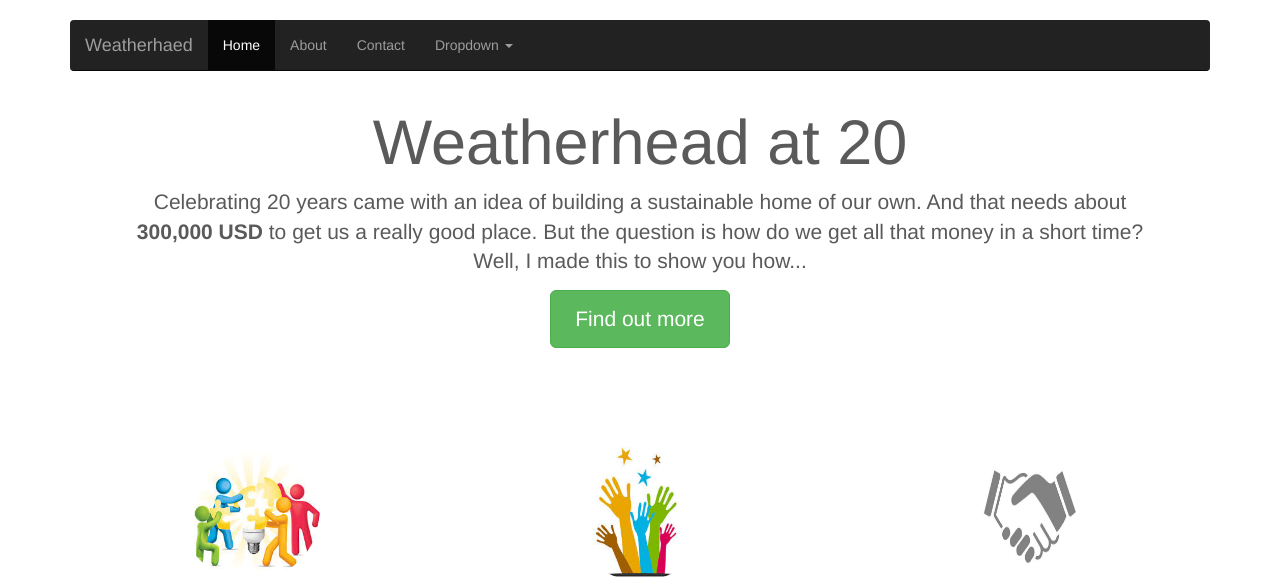
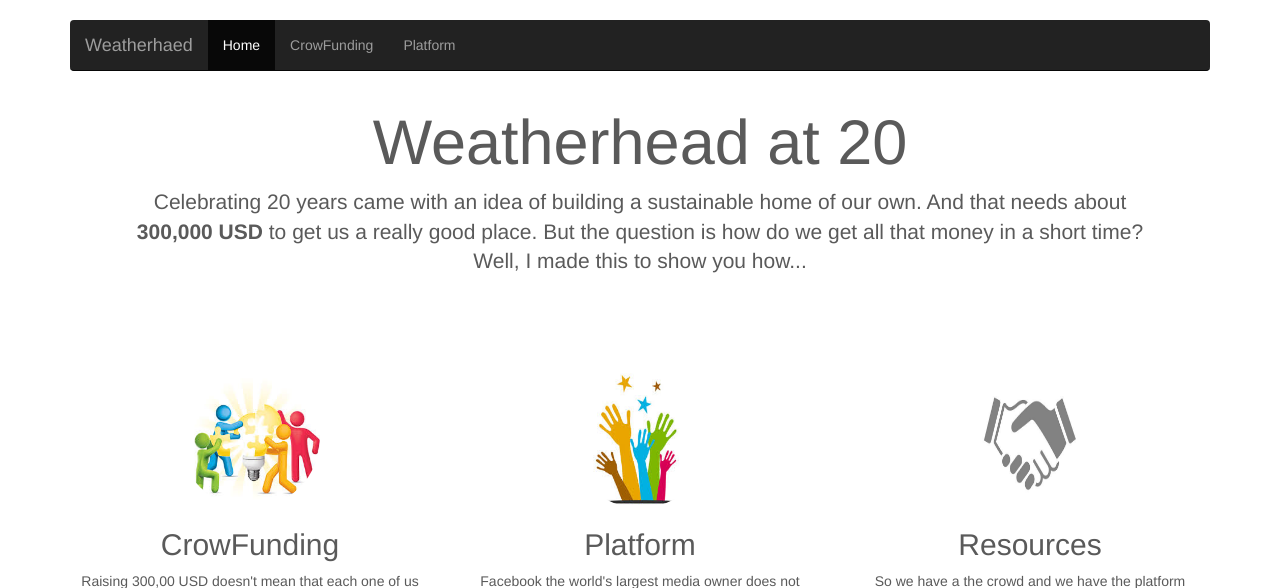
Before and after one commit to lukyamuziB/whc-info, a Flask app: page / in a window 1280 px wide. Shown: the top 588 px of the page. Run offline with Flask 2, Linux system fonts and the light colour scheme; some libraries are stand-ins or nearby versions.

Commit message:
made templates neater

```diff
--- a/app/main/views.py
+++ b/app/main/views.py
@@ -5,6 +5,20 @@ from . import main
 def index():
     return render_template('index.html')
 
+@main.route('/crowdfunding')
+def crowdfunding():
+    return render_template('crowd.html')
+
+
+@main.route('/platform')
+def platform():
+    return render_template('platform.html')
+
+
+@main.route('/what-we-need')
+def required():
+    return render_template('required.html')
+
 @main.route('/test')
 def test():
-    return render_template('required.html')
+    return render_template('base.html')
--- a/app/templates/base.html
+++ b/app/templates/base.html
@@ -37,31 +37,25 @@ super()
           <div id="navbar" class="navbar-collapse collapse">
             <ul class="nav navbar-nav">
               <li class="active"><a href="{{ url_for('main.index') }}">Home</a></li>
-                  <li><a href="{{ url_for('main.index') }}">About</a></li>
-                  <li><a href="{{ url_for('main.index') }}">Contact</a></li>
-                  <li class="dropdown">
-                    <a href="#" class="dropdown-toggle" data-toggle="dropdown" role="button" aria-haspopup="true" aria-expanded="false">Dropdown <span class="caret"></span></a>
-                    <ul class="dropdown-menu">
-                      <li><a href="#">Featured Players</a></li>
-                      <li><a href="#">Historicals</a></li>
-                      <li><a href="#">Something else here</a></li>
-                      <li role="separator" class="divider"></li>
-                      <li class="dropdown-header">Founders</li>
-                      <li><a href="#">Historicals</a></li>
-                      <li><a href="#">Featured Historicals</a></li>
-                    </ul>
-                  </li>
+              <li><a href="{{ url_for('main.crowdfunding') }}">CrowFunding</a></li>
+              <li><a href="{{ url_for('main.platform') }}">Platform</a></li>
             </ul>
           </div>
         </div>
       </nav>
-
     </div>
   </div>
 {% endblock %}
 
 {% block content %}
 <br> <br>
+{% endblock %}
+
+{% block footer %}
+<footer>
+    <p class="pull-right"><a href="#">Back to top</a></p>
+    <p>&copy; 2017 Weatherhaed Hockey Club. &middot; <a href="#">Privacy</a> &middot; <a href="#">Terms</a></p>
+</footer>
 {% endblock %}
 
 
--- a/app/templates/index.html
+++ b/app/templates/index.html
@@ -1,76 +1,8 @@
+{% extends "base.html" %}
 
-<!DOCTYPE html>
-<html lang="en">
-  <head>
-    <meta charset="utf-8">
-    <meta http-equiv="X-UA-Compatible" content="IE=edge">
-    <meta name="viewport" content="width=device-width, initial-scale=1">
-    <!-- The above 3 meta tags *must* come first in the head; any other head content must come *after* these tags -->
-    <meta name="description" content="crowdfunding, weatherhaed, hockey, hockey club, hockey Uganda, Hockey kampala">
-    <meta name="author" content="">
-    <link rel="icon" href="{{ url_for('static', filename = 'whc.ico')}}">
-
-    <title>Info | Weatherhead</title>
-
-    <!-- Bootstrap core CSS -->
-    <link rel="stylesheet" href="https://maxcdn.bootstrapcdn.com/bootstrap/3.3.7/css/bootstrap.min.css" integrity="sha384-BVYiiSIFeK1dGmJRAkycuHAHRg32OmUcww7on3RYdg4Va+PmSTsz/K68vbdEjh4u" crossorigin="anonymous">
-
-    <!-- IE10 viewport hack for Surface/desktop Windows 8 bug -->
-    <link href="{{ url_for('static', filename = 'IE.css') }}" rel="stylesheet">
-
-
-    <!-- HTML5 shim and Respond.js for IE8 support of HTML5 elements and media queries -->
-    <!--[if lt IE 9]>
-      <script src="https://oss.maxcdn.com/html5shiv/3.7.3/html5shiv.min.js"></script>
-      <script src="https://oss.maxcdn.com/respond/1.4.2/respond.min.js"></script>
-    <![endif]-->
-
-    <!-- Custom styles for this template -->
-    <link href="{{ url_for('static', filename = 'core.css') }}" rel="stylesheet">
-  </head>
-<!-- NAVBAR
-================================================== -->
-  <body>
-    <div class="navbar-wrapper">
-      <div class="container">
-
-        <nav class="navbar navbar-inverse navbar-static-top">
-          <div class="container">
-            <div class="navbar-header">
-              <button type="button" class="navbar-toggle collapsed" data-toggle="collapse" data-target="#navbar" aria-expanded="false" aria-controls="navbar">
-                <span class="sr-only">Toggle navigation</span>
-                <span class="icon-bar"></span>
-                <span class="icon-bar"></span>
-                <span class="icon-bar"></span>
-              </button>
-              <a class="navbar-brand" href="{{ url_for('main.index') }}">Weatherhaed</a>
-            </div>
-            <div id="navbar" class="navbar-collapse collapse">
-              <ul class="nav navbar-nav">
-                <li class="active"><a href="{{ url_for('main.index') }}">Home</a></li>
-                <li><a href="{{ url_for('main.index') }}">About</a></li>
-                <li><a href="{{ url_for('main.index') }}">Contact</a></li>
-                <li class="dropdown">
-                  <a href="#" class="dropdown-toggle" data-toggle="dropdown" role="button" aria-haspopup="true" aria-expanded="false">Dropdown <span class="caret"></span></a>
-                  <ul class="dropdown-menu">
-                    <li><a href="#">Featured Players</a></li>
-                    <li><a href="#">Historicals</a></li>
-                    <li><a href="#">Something else here</a></li>
-                    <li role="separator" class="divider"></li>
-                    <li class="dropdown-header">Founders</li>
-                    <li><a href="#">Historicals</a></li>
-                    <li><a href="#">Featured Historicals</a></li>
-                  </ul>
-                </li>
-              </ul>
-            </div>
-          </div>
-        </nav>
-
-      </div>
-    </div>
-    <br> <br>
-    <div class="container">
+{% block content %}
+{{ super() }}
+<div class="container">
     <div class="jumbotron">
       <h1>Weatherhead at 20</h1>
       <p class="lead">Celebrating 20 years came with an idea of building a sustainable home of our own.
@@ -79,7 +11,6 @@
          Well, I made this to show you how...
 
       </p>
-      <p><a class="btn btn-lg btn-success" href="#" role="button">Find out more</a></p>
     </div>
   </div>
 
@@ -99,7 +30,7 @@
             security to manage the campaign for us.
 
           </p>
-          <p><a class="btn btn-default" href="#" role="button">View details &raquo;</a></p>
+          <p><a class="btn btn-default" href="{{ url_for('main.crowdfunding') }}" role="button">View details &raquo;</a></p>
         </div><!-- /.col-lg-4 -->
         <div class="col-lg-4">
           <img class="img-circle" src="{{ url_for('static' , filename = 'pledge.jpg') }}" alt="Generic placeholder image" width="140" height="140">
@@ -108,7 +39,7 @@
              don't own any cars, Alibaba, the world's most valubale retailer does not own any inventories. <br>
             All those companies own nothing but a PLatform and that's thus how influential platforms can be
           </p>
-          <p><a class="btn btn-default" href="#" role="button">View details &raquo;</a></p>
+          <p><a class="btn btn-default" href="{{ url_for('main.platform') }}" role="button">View details &raquo;</a></p>
         </div><!-- /.col-lg-4 -->
         <div class="col-lg-4">
           <img class="img-circle" src="{{ url_for('static' , filename = 'partner.jpg') }}" alt="Generic placeholder image" width="140" height="140">
@@ -117,7 +48,7 @@
             But we still need a couple of things to get going. And the first thing we need is your surpport. Back us and enable
             Weatherhead build a new home. Let's commemorate 20 years with an achievement that is just steps away
           </p>
-          <p><a class="btn btn-default" href="#" role="button">View details &raquo;</a></p>
+          <p><a class="btn btn-default" href="{{ url_for('main.required') }}" role="button">View details &raquo;</a></p>
         </div><!-- /.col-lg-4 -->
       </div><!-- /.row -->
 
@@ -164,24 +95,8 @@
 
       <!-- /END THE FEATURETTES -->
 
+{% endblock %}
 
-      <!-- FOOTER -->
-      <footer>
-        <p class="pull-right"><a href="#">Back to top</a></p>
-        <p>&copy; 2016 Company, Inc. &middot; <a href="#">Privacy</a> &middot; <a href="#">Terms</a></p>
-      </footer>
-
-    </div><!-- /.container -->
-
-
-    <!-- Bootstrap core JavaScript
-    ================================================== -->
-    <!-- Placed at the end of the document so the pages load faster -->
-    <script src="https://ajax.googleapis.com/ajax/libs/jquery/1.12.4/jquery.min.js"></script>
-    <script>window.jQuery || document.write('<script src="../../assets/js/vendor/jquery.min.js"><\/script>')</script>
-    <script src="https://maxcdn.bootstrapcdn.com/bootstrap/3.3.7/js/bootstrap.min.js" integrity="sha384-Tc5IQib027qvyjSMfHjOMaLkfuWVxZxUPnCJA7l2mCWNIpG9mGCD8wGNIcPD7Txa" crossorigin="anonymous"></script>
-
-    <!-- IE10 viewport hack for Surface/desktop Windows 8 bug -->
-    <script src="{{ url_for('static', filename = 'core.js' ) }}></script>
-  </body>
-</html>
+{% block footer %}
+{{ super() }}
+{% endblock %}
```
Lines whose indentation alone changed are shown as unchanged.
